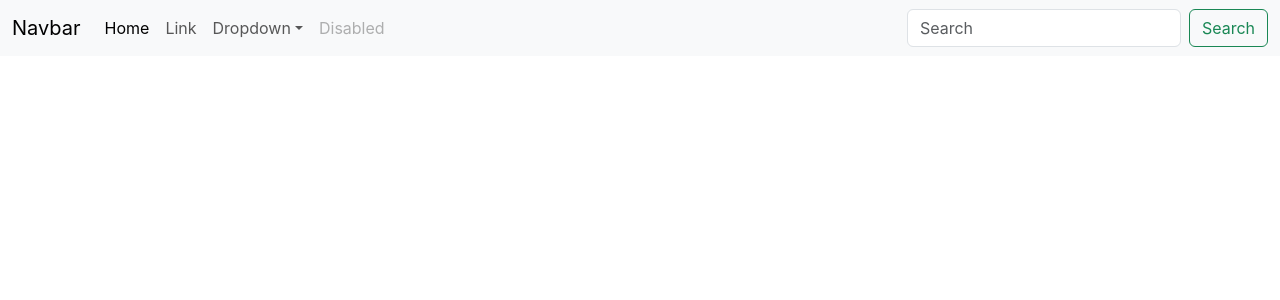
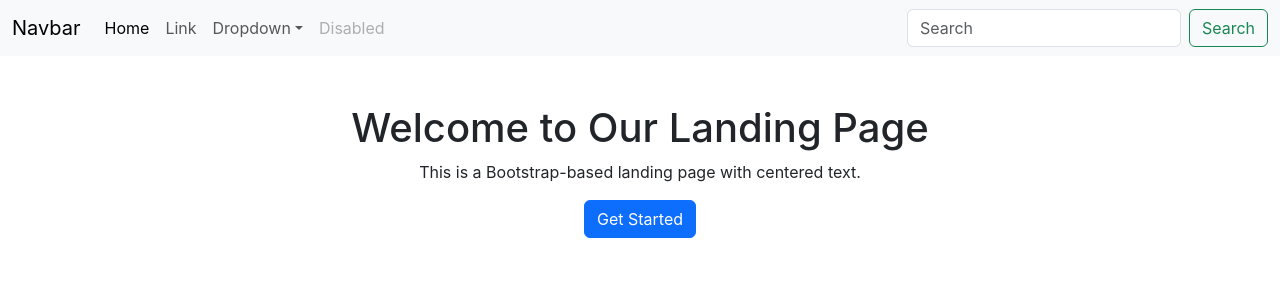
Before and after one commit to Xrg360/RideShare, a React (Create React App) app: page / in a window 1280 px wide. Shown: the top 300 px of the page. Built offline with nearby package versions, Linux system fonts and the light colour scheme.

Commit message:
added navbar

```diff
--- a/src/pages/Home.js
+++ b/src/pages/Home.js
@@ -5,6 +5,15 @@ const Home = () => {
   return (
     <div>
       <Navbar/>
+      <div className="container landing-container">
+      <div className="row">
+        <div className="col-md-12 text-center mt-5">
+          <h1>Welcome to Our Landing Page</h1>
+          <p>This is a Bootstrap-based landing page with centered text.</p>
+          <a href="#" className="btn btn-primary">Get Started</a>
+        </div>
+      </div>
+    </div>
 
     </div>
   )
```
